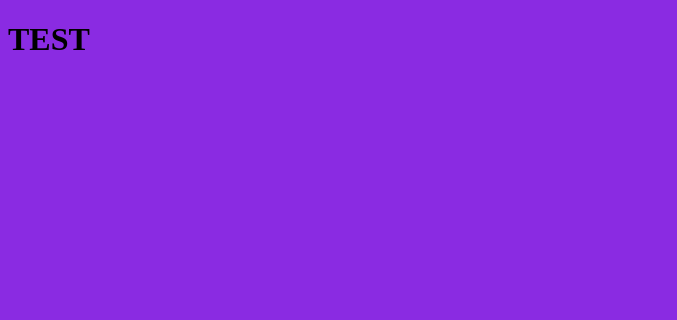
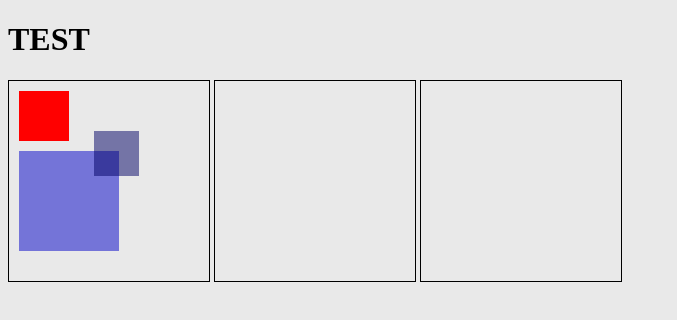
Before and after one commit to dheep404/js-practice-march-2022, a plain HTML site: page index.html in a window 1280 px wide. Shown: the whole page, without its empty margins (0-677 px from the left). Drawn offline with Linux system fonts and the light colour scheme.

Commit message:
created a HTML canvas

```diff
--- a/index.html
+++ b/index.html
@@ -9,9 +9,11 @@
     <link rel="stylesheet" href="style.css">
 </head>
 
-<body>
+<body onload="draw();">
     <h1>TEST</h1>
-
+    <canvas id="canvas" width="200" height="200"></canvas>
+    <canvas id="canvas" width="200" height="200"></canvas>
+    <canvas id="canvas" width="200" height="200"></canvas>
 
     <script src="index.js"></script>
 </body>
--- a/index.js
+++ b/index.js
@@ -1 +1,18 @@
-console.log("over here dheep")
+console.log("over here")
+
+
+function draw() {
+    var canvas = document.getElementById('canvas');
+    if (canvas.getContext) {
+        var ctx = canvas.getContext('2d');
+
+        ctx.fillStyle = 'rgb(900, 0, 0)';
+        ctx.fillRect(10, 10, 50, 50);
+
+        ctx.fillStyle = 'rgba(0, 0, 200, 0.5)';
+        ctx.fillRect(10, 70, 100, 100);
+
+        ctx.fillStyle = 'rgba(0, 0, 100, 0.5)';
+        ctx.fillRect(85, 50, 45, 45);
+    }
+}
--- a/style.css
+++ b/style.css
@@ -1,3 +1,5 @@
 body {
-    background-color: blueviolet;
+    background-color: rgb(233, 233, 233);
 }
+
+canvas { border: 1px solid black; }
```
